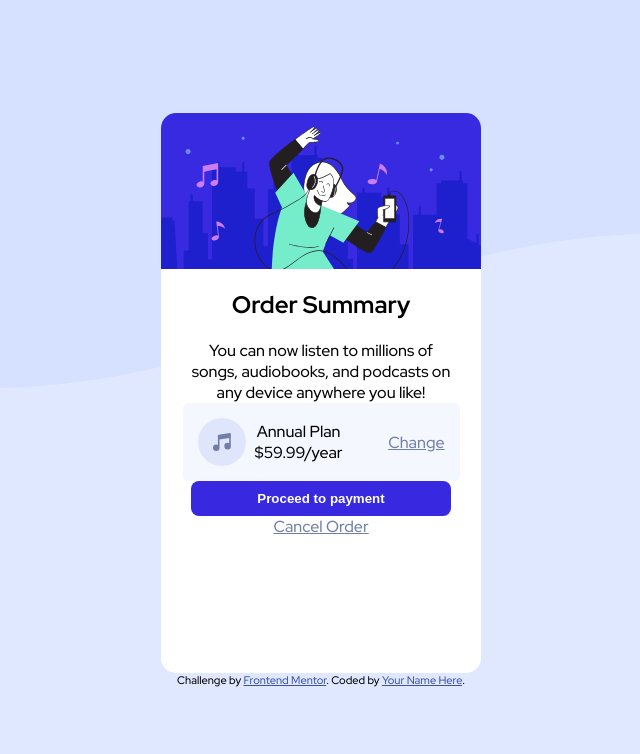
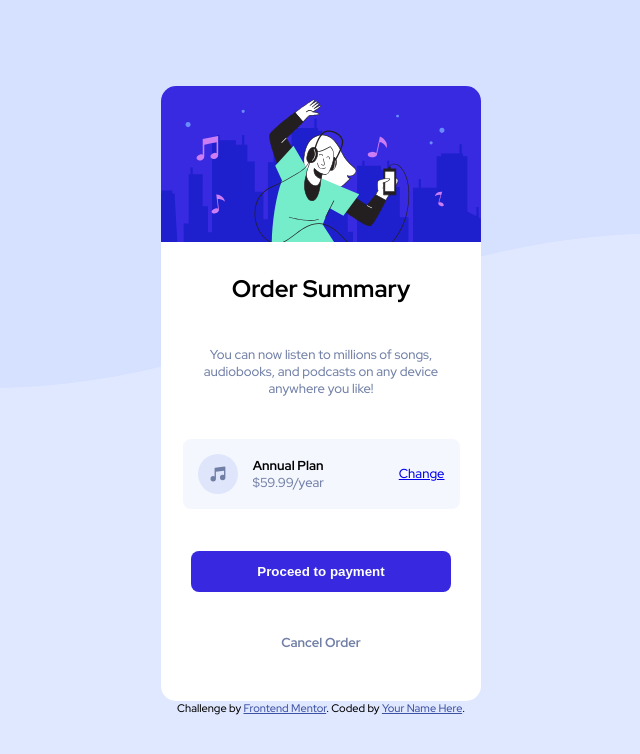
Before and after one commit to ledoux25/ORDER-SUMMARY-CARD, a plain HTML site: page index.html in a window 1280 px wide. Shown: the whole page, without its empty margins (319-959 px from the left). Drawn offline with Linux system fonts and the light colour scheme.

Commit message:
Desktop version

```diff
--- a/index.html
+++ b/index.html
@@ -26,13 +26,13 @@
       <div class="plan">
         <img src="images/icon-music.svg" alt="music-icon" aria-hidden="true">
         <div class="price">
-          <span>Annual Plan</span> <br>
+          <span class="title">Annual Plan</span> <br>
           <span>$59.99/year</span>
         </div>
         <a href="#">Change</a>
       </div>
       <button>Proceed to payment</button>
-      <a href="#">Cancel Order</a>
+      <a class="bg">Cancel Order</a>
     </div>
   </main>
   <footer class="attribution">
--- a/style/style.scss
+++ b/style/style.scss
@@ -35,12 +35,13 @@ body{
 
 main{
     width: 25%;
-    height: 70%;
+    height: 75%;
     display: flex;
     flex-direction: column;
     align-items: center;
     background-color: white;
     border-radius: 15px;
+    padding-bottom: 15px;
     #card-image{
         position: relative;
         width: 100%;
@@ -49,15 +50,28 @@ main{
     .text-section{
         display: flex;
         align-items: center;
-        justify-content: space-between;
+        justify-content: space-around;
         flex-direction: column;
         padding: 0 30px;
         text-align: center;
-        // h2{
-        //     margin: 0;
-        // }
+        height: 70%;
+        margin-top: 10px;
+
+        h2{
+            margin: 0;
+        }
         p{
             margin: 0;
+            font-size: 13px;
+            color: $Desaturated-blue;
+        }
+        .title{
+            font-weight: 700;
+            color: black;
+        }
+
+        span{
+            color: $Desaturated-blue;
         }
 
         .plan{
@@ -66,7 +80,8 @@ main{
             width: 95%;
             background-color: $Very-pale-blue;
             padding: 15px;
-            border-radius: 5px;
+            border-radius: 8px;
+            font-size: 13px;
             a{
                 flex-grow: 2;
                 text-align: end;
@@ -74,21 +89,30 @@ main{
             .price{
                 flex-grow: 1;
             }
-
+            img{
+                height: 40px;
+                width: 40px;
+            }
         }
 
         button{
             background-color: $Bright-blue;
             border: none;
             width: 100%;
-            padding: 10px;
+            padding: 13px;
             color: white;
-            font-weight: 700;
+            font-weight: 800;
             border-radius: 8px;
         }
 
-        a{
-            color: $Desaturated-blue;
-        }
+
     }
 }
+
+.bg{
+    color: $Desaturated-blue;
+    text-decoration: none;
+    font-size: 13px;
+
+    font-weight: 700;
+}
```
Also changed, not shown: style/style.css, 1 other file.
